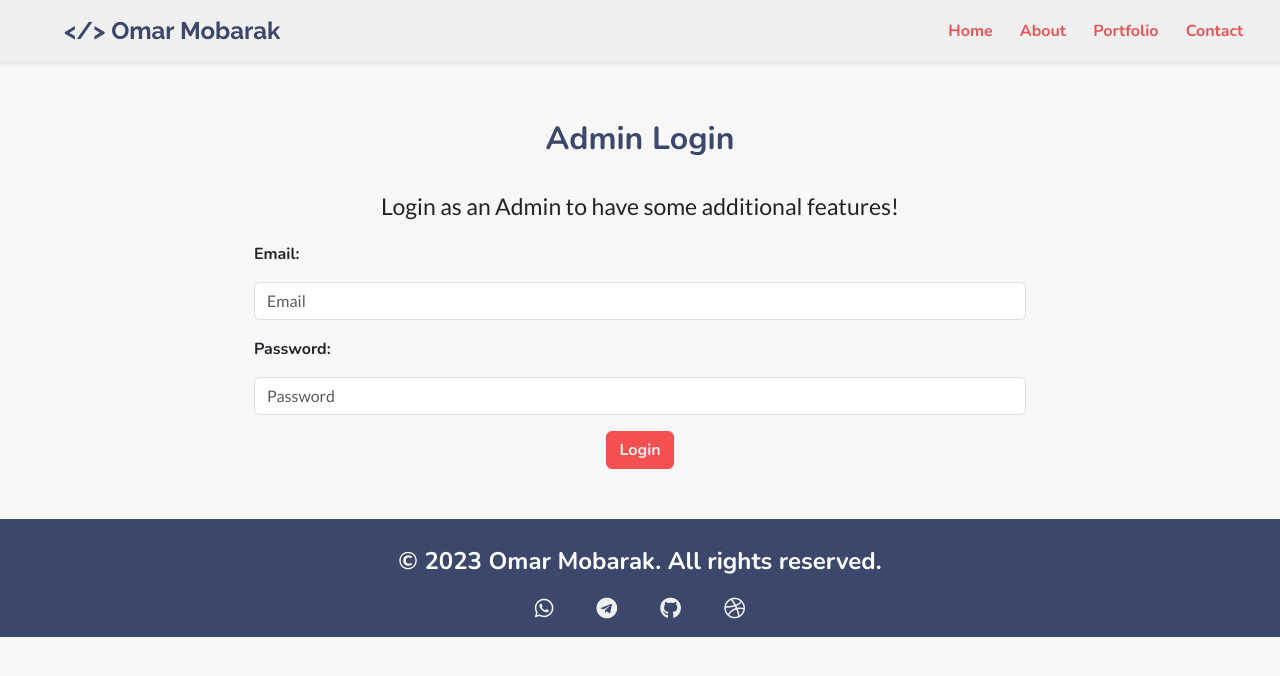
After one commit to Saltal27/Day-82-My-Portfolio, a Flask app: page /login-admin in a window 1280 px wide. The commit adds this page. Shown: the top 676 px of the page. Run offline with Flask 3, Linux system fonts and the light colour scheme; some libraries are stand-ins or nearby versions.

Commit message:
Program backend for portfolio section + few overall enhancements

```diff
--- a/main.py
+++ b/main.py
@@ -3,33 +3,110 @@ import smtplib
 import socket
 from email.mime.multipart import MIMEMultipart
 from email.mime.text import MIMEText
+from functools import wraps
+
+from flask import Flask, render_template, flash, redirect, url_for
+from flask_bootstrap import Bootstrap
+from flask_login import UserMixin, LoginManager, current_user, login_user, login_required, logout_user
+from flask_sqlalchemy import SQLAlchemy
 from flask_wtf import FlaskForm
-from flask import Flask, render_template, flash
-from wtforms import StringField, SubmitField, TextAreaField
-from wtforms.validators import DataRequired, ValidationError
+from werkzeug.security import check_password_hash, generate_password_hash
+from wtforms import StringField, SubmitField, TextAreaField, PasswordField
+from wtforms.validators import DataRequired, Email, Length
 
 # ---------------------------- CREDENTIALS ------------------------------- #
-MY_EMAIL = "pythontest32288@gmail.com"
-MY_PASSWORD = "gsrfzucledwimgqp"
+# MY_EMAIL = os.environ.get("MY_EMAIL")
+# MY_PASSWORD = os.environ.get("MY_PASSWORD")
+
+LOGO = "</>"
+
+
+# ---------------------------- WTForms ------------------------------- #
+class ContactMe(FlaskForm):
+    name = StringField("Name", validators=[DataRequired(message='This field is required.')])
+    email = StringField("Email", validators=[DataRequired(message='This field is required.'), Email()])
+    phone_number = StringField("Phone Number", validators=[DataRequired(message='This field is required.')])
+    message = TextAreaField("Message", validators=[DataRequired(message='This field is required.')],
+                            render_kw={"rows": 10})
+    submit = SubmitField("Submit")
+
+
+class LoginForm(FlaskForm):
+    email = StringField("Email", validators=[DataRequired(message='This field is required.'), Email()])
+    password = PasswordField("Password",
+                             validators=[DataRequired(message='This field is required.'), Length(min=8, max=50)])
+    submit = SubmitField("Login")
+
+
+class AddProjectForm(FlaskForm):
+    title = StringField("Project Title", validators=[DataRequired()])
+    subtitle = StringField("Project Subtitle", validators=[DataRequired()])
+    category = StringField("Project Category", validators=[DataRequired()])
+    description = StringField("Project Description", validators=[DataRequired()])
+    imgs_urls = StringField("Images URLs", validators=[DataRequired()])
+    submit = SubmitField("Submit Project")
+
 
 # ------------------ Initializing A Flask App With Some Extensions --------------------- #
 # Initialize the Flask app and set a secret key
 app = Flask(__name__)
 app.config['SECRET_KEY'] = '8BYkEfBA6O6derzihBXox7C0sKR6b'
 
+# Initialize the Bootstrap extension
+Bootstrap(app)
 
-# ---------------------------- WTForms ------------------------------- #
-def validate_email(form, field):
-    if '@' not in field.data:
-        raise ValidationError('Please enter a valid email address.')
+# Initialize the Flask-Login extension
+login_manager = LoginManager()
+login_manager.init_app(app)
+
+# Set up the database connection (locally - SQLite)
+app.config['SQLALCHEMY_DATABASE_URI'] = 'sqlite:///omar-mobarak.db'
+app.config['SQLALCHEMY_TRACK_MODIFICATIONS'] = False
+db = SQLAlchemy(app)
 
 
-class ContactMe(FlaskForm):
-    name = StringField("Name", validators=[DataRequired(message='This field is required.')])
-    email = StringField("Email", validators=[DataRequired(message='This field is required.'), validate_email])
-    phone_number = StringField("Phone Number", validators=[DataRequired(message='This field is required.')])
-    message = TextAreaField("Message", validators=[DataRequired(message='This field is required.')], render_kw={"rows": 10})
-    submit = SubmitField("Submit")
+# # Set up the database connection (pythonanywhere - MySQL)
+# app.config['SQLALCHEMY_DATABASE_URI'] = 'mysql://omarblog:mysqlpassword@omarblog.mysql.pythonanywhere-services.com:3306/omarblog$default'
+# app.config['SQLALCHEMY_ENGINE_OPTIONS'] = {'pool_recycle': 280, 'pool_timeout': 10}
+# app.config['SQLALCHEMY_POOL_SIZE'] = 5
+# app.config['SQLALCHEMY_POOL_RECYCLE'] = 280
+# app.config['SQLALCHEMY_TRACK_MODIFICATIONS'] = False
+#
+# # Use SQLite as a fallback if the MySQL URL fails
+# app.config['SQLALCHEMY_FALLBACK_URI'] = 'sqlite://///home/omarblog/Day-59-60-67-69-blog--5th-capstone-/instance/blog.db'
+# app.config['SQLALCHEMY_TRACK_MODIFICATIONS'] = False
+# db = SQLAlchemy(app)
+
+
+# ---------------------------- DB Tables ------------------------------- #
+# Users table in db
+class User(UserMixin, db.Model):
+    __tablename__ = "users"
+    id = db.Column(db.Integer, primary_key=True)
+    name = db.Column(db.String(1000))
+    email = db.Column(db.String(100), unique=True)
+    password = db.Column(db.String(100))
+
+    def __repr__(self):
+        return f'<User {self.name}>'
+
+
+# Projects table in db
+class Project(db.Model):
+    __tablename__ = "projects"
+    id = db.Column(db.Integer, primary_key=True)
+    title = db.Column(db.String, unique=True, nullable=False)
+    subtitle = db.Column(db.String)
+    category = db.Column(db.String, nullable=False)
+    description = db.Column(db.Text, nullable=False)
+    imgs_urls = db.Column(db.String, nullable=False)
+
+    def __repr__(self):
+        return f'<Project {self.title}>'
+
+
+with app.app_context():
+    db.create_all()
 
 
 # ---------------------------- Custom Functions ------------------------------- #
@@ -41,7 +118,7 @@ def send_mail(name, email, phone, message):
     password = MY_PASSWORD
     msg['From'] = MY_EMAIL
     msg['To'] = "omarmobarak53@gmail.com"
-    msg['Subject'] = "New message from 'Omar Mobarak's Portfolio' user"
+    msg['Subject'] = "New message from 'Omar's Portfolio' user"
 
     # add in the message body
     body = f"Name: {name}\nEmail: {email}\nPhone Number: {phone}\nMessage: {message}"
@@ -63,11 +140,27 @@ def send_mail(name, email, phone, message):
     server.quit()
 
 
+# Create a custom decorator to restrict access to non-logged-in users
+def logout_required(func):
+    @wraps(func)
+    def decorated_function(*args, **kwargs):
+        if current_user.is_authenticated:
+            flash('You must log out first in order to access this page.')
+            return redirect(url_for('home'))
+        return func(*args, **kwargs)
+
+    return decorated_function
+
+
+# Set up the user loader function
+@login_manager.user_loader
+def load_user(user_id):
+    return User.query.get(int(user_id))
+
+
 # ---------------------------- Main Pages Routes ------------------------------- #
-@app.route("/", methods=["GET", "POST"])
+@app.route("/", methods=["GET", "Post"])
 def home():
-    logo = "</> Omar Mobarak"
-
     now = dt.datetime.now()
     year = now.year
 
@@ -87,12 +180,114 @@ def home():
 
     return render_template(
         "index.html",
-        logo=logo,
+        logo=LOGO,
         year=year,
         contact_form=contact_form,
         sent_successfully=sent_successfully
     )
 
 
+@app.route("/Portfolio")
+def portfolio():
+    return render_template("portfolio.html")
+
+
+@app.route("/Project-details/<int:project_id>")
+def project_details(project_id):
+    return render_template("project_details.html", project_id=project_id)
+
+
+# ---------------------------- Admin Pages Routes ------------------------------- #
+@app.route("/login-admin", methods=["GET", "Post"])
+@logout_required
+def login_admin():
+    now = dt.datetime.now()
+    year = now.year
+
+    login_form = LoginForm()
+    if login_form.validate_on_submit():
+        email = login_form.email.data
+        password = login_form.password.data
+        user = User.query.filter_by(email=email).first()
+
+        if user:
+            if check_password_hash(user.password, password):
+                login_user(user)
+                return redirect(url_for('home'))
+            else:
+                flash("The password is incorrect, please try again.")
+        else:
+            flash("The email does not exist, please try again.")
+
+    return render_template("login-admin.html",
+                           logo=LOGO,
+                           year=year,
+                           login_form=login_form
+                           )
+
+
+@app.route('/logout-admin')
+@login_required
+def logout_admin():
+    logout_user()
+    return redirect(url_for('home'))
+
+
+@app.route("/new-project", methods=["GET", "Post"])
+@login_required
+def add_new_project():
+    add_form = AddProjectForm()
+    h2 = "New Project"
+    p = "Enrich your portfolio with a new fabulous project!"
+    if add_form.validate_on_submit():
+        with app.app_context():
+            new_project = Project(
+                title=add_form.title.data,
+                subtitle=add_form.subtitle.data,
+                category=add_form.category.data,
+                description=add_form.description.data,
+                imgs_urls=add_form.imgs_urls.data,
+            )
+            db.session.add(new_project)
+            db.session.commit()
+        return redirect(url_for("home"))
+
+    return render_template("add-project.html", add_form=add_form, h2=h2, p=p)
+
+
+@app.route("/edit-project/<int:project_id>", methods=["GET", "Post"])
+@login_required
+def edit_project(project_id):
+    project = Project.query.get(project_id)
+    h2 = "Edit Project"
+    p = "Optimize your portfolio with some edits!"
+    edit_form = AddProjectForm(
+        title=project.title,
+        subtitle=project.subtitle,
+        category=project.category,
+        description=project.description,
+        imgs_urls=project.imgs_urls,
+    )
+    if edit_form.validate_on_submit():
+        project.title = edit_form.title.data
+        project.subtitle = edit_form.subtitle.data
+        project.category = edit_form.category.data
+        project.description = edit_form.description.data
+        project.imgs_urls = edit_form.imgs_urls.data
+        db.session.commit()
+        return redirect(url_for("project-details", project_id=project.id))
+
+    return render_template("add-project.html", form=edit_form, h2=h2, p=p)
+
+
+@app.route("/delete/<int:project_id>")
+@login_required
+def delete_project(project_id):
+    project_to_delete = Project.query.get(project_id)
+    db.session.delete(project_to_delete)
+    db.session.commit()
+    return redirect(url_for('home'))
+
+
 if __name__ == "__main__":
     app.run(debug=True)
--- a/static/css/styles.css
+++ b/static/css/styles.css
@@ -380,3 +380,10 @@ footer p {
 .footer-links a:hover i {
     color: #F9D949;
 }
+
+
+/* Login Section */
+.login{
+    min-height: 17rem;
+    margin: 120px auto 50px;
+}
--- a/static/js/main.js
+++ b/static/js/main.js
@@ -1,8 +1,10 @@
 // Animated Scroll Reveal
 AOS.init();
 
+
 // Smooth scrolling for logo, navigation links, and CTA button
 $(document).ready(function() {
+    if (window.location.pathname === '/') {
         $("a.logo, a.nav-link, a.cta-button").on('click', function(event) {
             if (this.hash !== "") {
                 event.preventDefault();
@@ -16,7 +18,9 @@ $(document).ready(function() {
                 });
             }
         });
+    }
 });
+
 
 // Navbar links active state on scroll
 const navbarlinks = document.querySelectorAll('#navbar .scrollto')
@@ -38,6 +42,7 @@ const navbarlinksActive = () => {
 window.addEventListener('load', navbarlinksActive)
 window.addEventListener('scroll', navbarlinksActive)
 
+
 // Toggle button animation
 const toggleButton = document.getElementById('toggleButton');
 
--- /dev/null
+++ b/templates/footer.html
@@ -0,0 +1,25 @@
+    <!-- ======= Footer ======= -->
+    <footer class="text-white text-center py-3">
+        <div class="container">
+            <p>&copy; {{ year }} Omar Mobarak. All rights reserved.</p>
+            <div class="footer-links">
+                <a class="text-white" href="https://wa.me/963967208077"><i class="fab fa-lg fa-whatsapp"></i></a>
+                <a class="text-white" href="https://t.me/Omarmobarak"><i class="fab fa-lg fa-telegram"></i></a>
+                <a class="text-white" href="https://github.com/Saltal27"><i class="fab fa-lg fa-github"></i></a>
+                <a class="text-white" href="https://dribbble.com/SalTal1"><i class="fab fa-lg fa-dribbble"></i></a>
+            </div>
+        </div>
+    </footer>
+    <!-- End  Footer -->
+
+    <!-- Bootstrap JS & JS libraries -->
+    <script src="https://cdnjs.cloudflare.com/ajax/libs/bootstrap/5.3.0/js/bootstrap.bundle.min.js"></script>
+    <script src="https://cdnjs.cloudflare.com/ajax/libs/typed.js/2.0.12/typed.min.js"></script>
+    <script src="https://code.jquery.com/jquery-3.6.0.min.js"></script>
+    <script src="https://cdn.jsdelivr.net/npm/aos@2.3.4/dist/aos.js"></script>
+
+    <!-- Main JS File -->
+    <script src="{{ url_for('static', filename='js/main.js') }}"></script>
+
+</body>
+</html>
--- /dev/null
+++ b/templates/header.html
@@ -0,0 +1,73 @@
+<!DOCTYPE html>
+<html lang="en">
+
+<head>
+    <meta charset="utf-8">
+    <meta content="width=device-width, initial-scale=1.0" name="viewport">
+
+    <title>{{ title }}</title>
+    <meta content="{{ content }}" name="description">
+    <meta content="{{ keywords }}" name="keywords">
+
+    <!-- Google Fonts -->
+    <link href="https://fonts.googleapis.com" rel="preconnect">
+    <link crossorigin href="https://fonts.gstatic.com" rel="preconnect">
+    <link href="https://fonts.googleapis.com/css2?family=Lato:wght@400;700;900&family=Nunito:wght@400;700;900&family=Raleway:wght@400;700;900&display=swap"
+          rel="stylesheet">
+
+    <!-- Favicons -->
+    <link href="/static/img/favicon_io/apple-touch-icon.png" rel="apple-touch-icon" sizes="180x180">
+    <link href="/static/img/favicon_io/favicon-32x32.png" rel="icon" sizes="32x32" type="image/png">
+    <link href="/static/img/favicon_io/favicon-16x16.png" rel="icon" sizes="16x16" type="image/png">
+    <link href="/static/img/favicon_io/site.webmanifest" rel="manifest">
+
+    <!-- Font Awesome icons-->
+    <link crossorigin="anonymous" href="https://cdnjs.cloudflare.com/ajax/libs/font-awesome/5.15.3/css/all.min.css"
+          integrity="sha512-..." rel="stylesheet"/>
+
+    <!-- Bootstrap CSS-->
+    <link href="https://cdnjs.cloudflare.com/ajax/libs/bootstrap/5.3.0/css/bootstrap.min.css" rel="stylesheet">
+
+    <!-- Template Main CSS File -->
+    <link href="{{ url_for('static', filename='css/styles.css') }}" rel="stylesheet">
+</head>
+
+
+<body>
+<!-- ======= Header Section ======= -->
+<header class="header" data-aos="fade-down" data-aos-delay="1000" data-aos-duration="3000" id="header">
+    <nav class="navbar navbar-expand-md" id="navbar">
+        <div class="container">
+            {% if current_user.is_authenticated: %}
+            <a class="navbar-brand logo" href="{{url_for('home')}}#hero">{{ logo }} Omar - Admin</a>
+            {% else: %}
+            <a class="navbar-brand logo" href="{{url_for('home')}}#hero">{{ logo }} Omar Mobarak</a>
+            {% endif %}
+
+            <button aria-controls="navbarNav" aria-expanded="false" aria-label="Toggle navigation" class="navbar-toggler"
+                    data-bs-target="#navbarNav"
+                    data-bs-toggle="collapse" id="toggleButton" type="button">
+                <span class="stick"></span>
+                <span class="stick"></span>
+                <span class="stick"></span>
+            </button>
+            <div class="collapse navbar-collapse" id="navbarNav">
+                <ul class="navbar-nav ms-auto">
+                    <li class="nav-item">
+                        <a class="nav-link scrollto" href="{{url_for('home')}}#hero">Home</a>
+                    </li>
+                    <li class="nav-item">
+                        <a class="nav-link scrollto" href="{{url_for('home')}}#about">About</a>
+                    </li>
+                    <li class="nav-item">
+                        <a class="nav-link scrollto" href="{{url_for('home')}}#portfolio">Portfolio</a>
+                    </li>
+                    <li class="nav-item">
+                        <a class="nav-link scrollto" href="{{url_for('home')}}#contact">Contact</a>
+                    </li>
+                </ul>
+            </div>
+        </div>
+    </nav>
+</header>
+<!-- End Header -->
--- /dev/null
+++ b/templates/login-admin.html
@@ -0,0 +1,54 @@
+{% with
+title="Admin Login",
+content="I am a Python developer and UI/UX designer with expertise in Flask, HTML, CSS, and JavaScript. I am passionate about creating visually appealing and user-friendly web applications. I am currently pursuing a degree in Medicine at Damascus University, and though I lack a formal qualification in Computer Science, I have a keen interest in programming and design. I have gained practical experience through personal projects, developing attractive and easy-to-use web applications. My goal is to combine my medical knowledge with programming skills to create innovative solutions in the healthcare industry.",
+keywords="Python developer, UI/UX designer, Flask, HTML, CSS, JavaScript, web applications, Medicine, Damascus University, programming, design, personal projects, healthcare industry, innovative solutions."
+%}
+
+{% include "header.html" %}
+
+{% endwith %}
+
+<section class="login">
+    <div class="container">
+        <div class="section-title">
+            <h2>Admin Login</h2>
+            <p>Login as an Admin to have some additional features!</p>
+        </div>
+
+        <div class="row">
+            <div class="col-lg-8 col-md-10 mx-auto" style="text-align: left;">
+                {% with messages = get_flashed_messages() %}
+                {% if messages %}
+                {% for message in messages %}
+                <p style="color: #F45050;">{{ message }}</p>
+                {% endfor %}
+                {% endif %}
+                {% endwith %}
+
+                <form action="{{ url_for('login_admin') }}" class="flask-WTForm" method="POST" novalidate>
+                    {{ login_form.hidden_tag() }}
+
+                    <div class="form-group">
+                        <label class="mb-2" for="email">Email:</label>
+                        {{ login_form.email(class="form-control form-input mb-3", placeholder="Email") }}
+                        {% for error in login_form.email.errors %}
+                        <span style="color: #F45050;">{{ error }}</span>
+                        {% endfor %}
+                    </div>
+                    <div class="form-group">
+                        <label class="mb-2" for="password">Password:</label>
+                        {{ login_form.password(class="form-control form-input mb-3", placeholder="Password") }}
+                        {% for error in login_form.password.errors %}
+                        <span style="color: #F45050;">{{ error }}</span>
+                        {% endfor %}
+                    </div>
+                    <div class="text-center">
+                        {{ login_form.submit(class="btn red-button send_button") }}
+                    </div>
+                </form>
+            </div>
+        </div>
+    </div>
+</section>
+
+{% include "footer.html" %}
```
Also changed, not shown: requirements.txt (added, +27 -0 lines), templates/add-project.html (added, +75 -0 lines), templates/index.html (+26 -79 lines), templates/portfolio.html (added, +10 -0 lines), templates/project-details.html (added, +13 -0 lines). Lines whose indentation alone changed are shown as unchanged.
